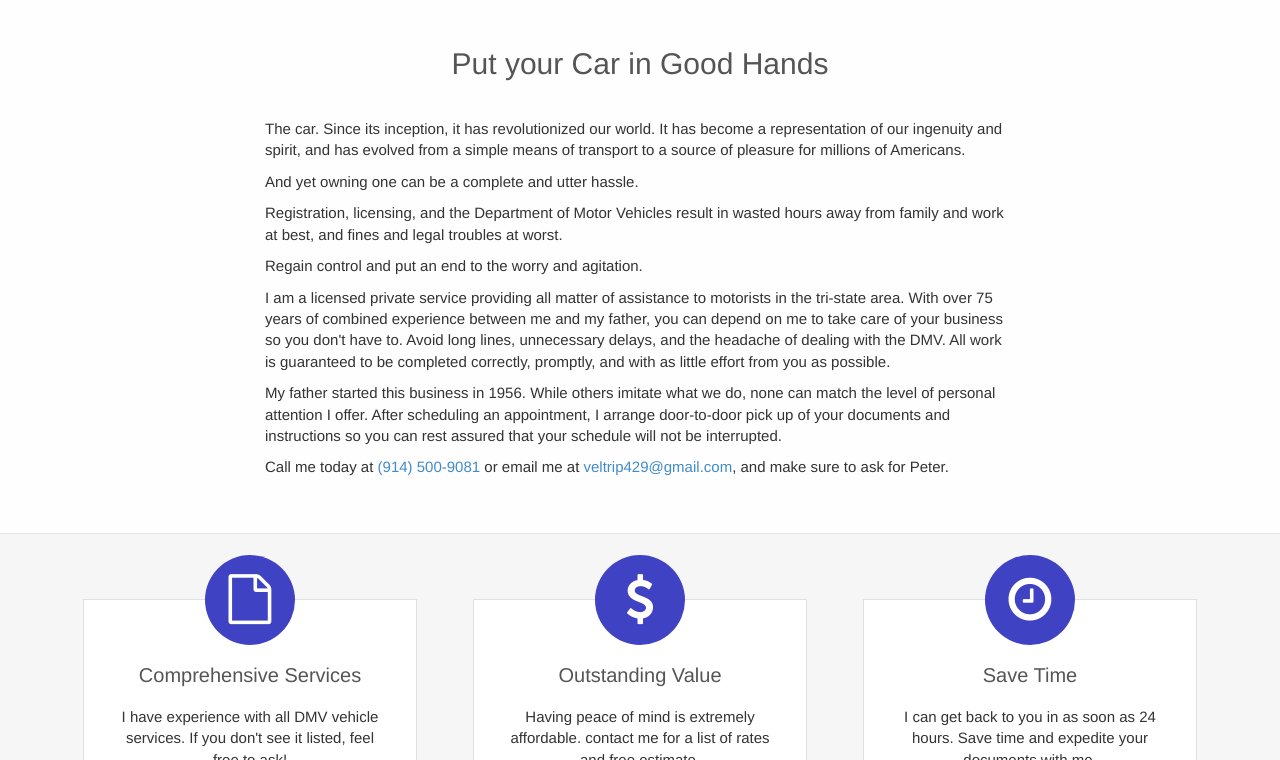
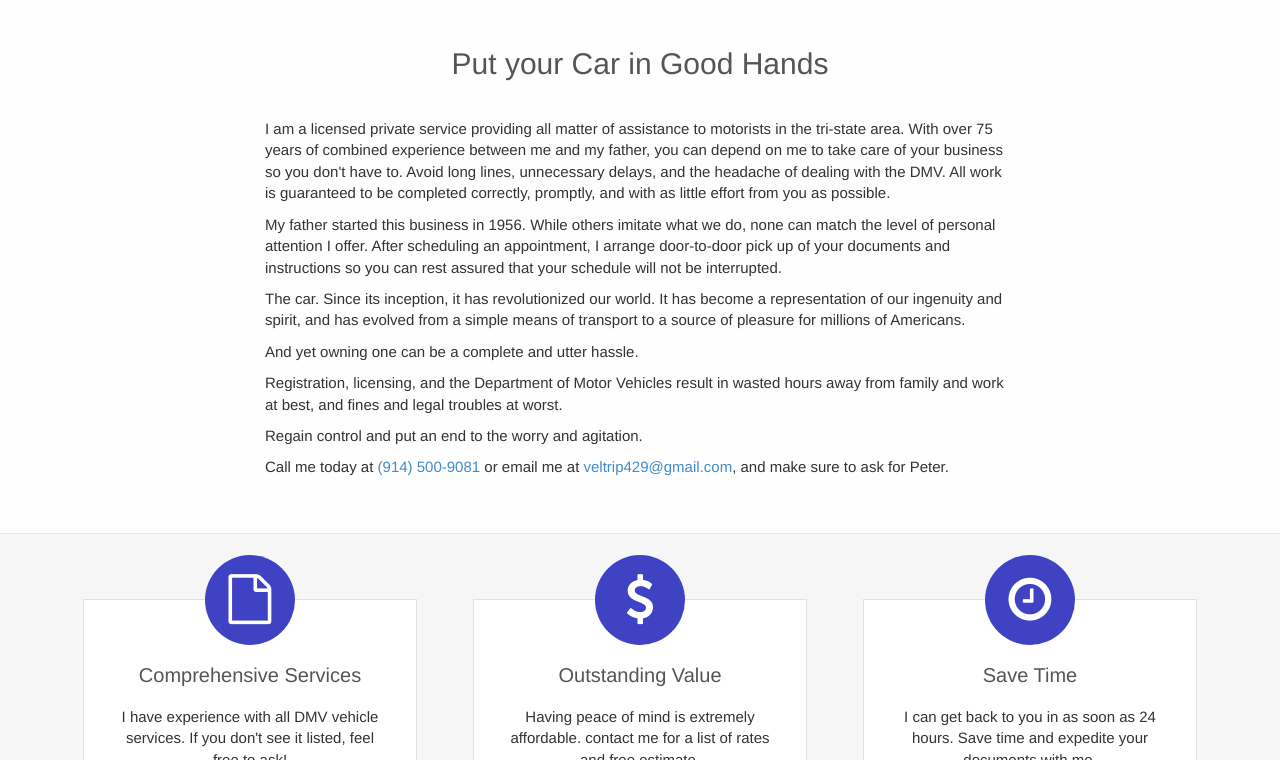
Before and after one commit to 91ferns/peterveltri, a Jekyll site: the page built from index.html, in a window 1280 px wide and 900 px high, scrolled down 598 px, cut to the strip 140-900 px from the top of the window. Built offline with Jekyll 4.4.1, drawn with Linux system fonts in a browser that asks for light colours; nearby versions of some CDN libraries; part of the change alters nothing that is shown.

Commit message:
Reordered the order of the paragraphs

```diff
--- a/index.html
+++ b/index.html
@@ -29,6 +29,10 @@ title: Peter Veltri | Drive Confident - Rest Assured
 
           <h2 class="section-title">Put your Car in Good Hands</h2>
 
+          <p>I am a licensed private service providing all matter of assistance to motorists in the tri-state area. With over 75 years of combined experience between me and my father, you can depend on me to take care of your business so you don't have to. Avoid long lines, unnecessary delays, and the headache of dealing with the DMV. All work is guaranteed to be completed correctly, promptly, and with as little effort from you as possible.</p>
+
+          <p>My father started this business in 1956. While others imitate what we do, none can match the level of personal attention I offer. After scheduling an appointment, I arrange door-to-door pick up of your documents and instructions so you can rest assured that your schedule will not be interrupted.</p>
+
           <p>The car. Since its inception, it has revolutionized our world. It has become a representation of our ingenuity and spirit, and has evolved from a simple means of transport to a source of pleasure for millions of Americans.</p>
 
           <p>And yet owning one can be a complete and utter hassle.</p>
@@ -36,10 +40,6 @@ title: Peter Veltri | Drive Confident - Rest Assured
           <p>Registration, licensing, and the Department of Motor Vehicles result in wasted hours away from family and work at best, and fines and legal troubles at worst.</p>
 
           <p>Regain control and put an end to the worry and agitation.</p>
-
-          <p>I am a licensed private service providing all matter of assistance to motorists in the tri-state area. With over 75 years of combined experience between me and my father, you can depend on me to take care of your business so you don't have to. Avoid long lines, unnecessary delays, and the headache of dealing with the DMV. All work is guaranteed to be completed correctly, promptly, and with as little effort from you as possible.</p>
-
-          <p>My father started this business in 1956. While others imitate what we do, none can match the level of personal attention I offer. After scheduling an appointment, I arrange door-to-door pick up of your documents and instructions so you can rest assured that your schedule will not be interrupted.</p>
 
           <p>Call me today at <a href="tel:9145009081">(914) 500-9081</a> or email me at <a href="mailto:veltrip429@gmail.com">veltrip429@gmail.com</a>, and make sure to ask for Peter.</p>
 
```
